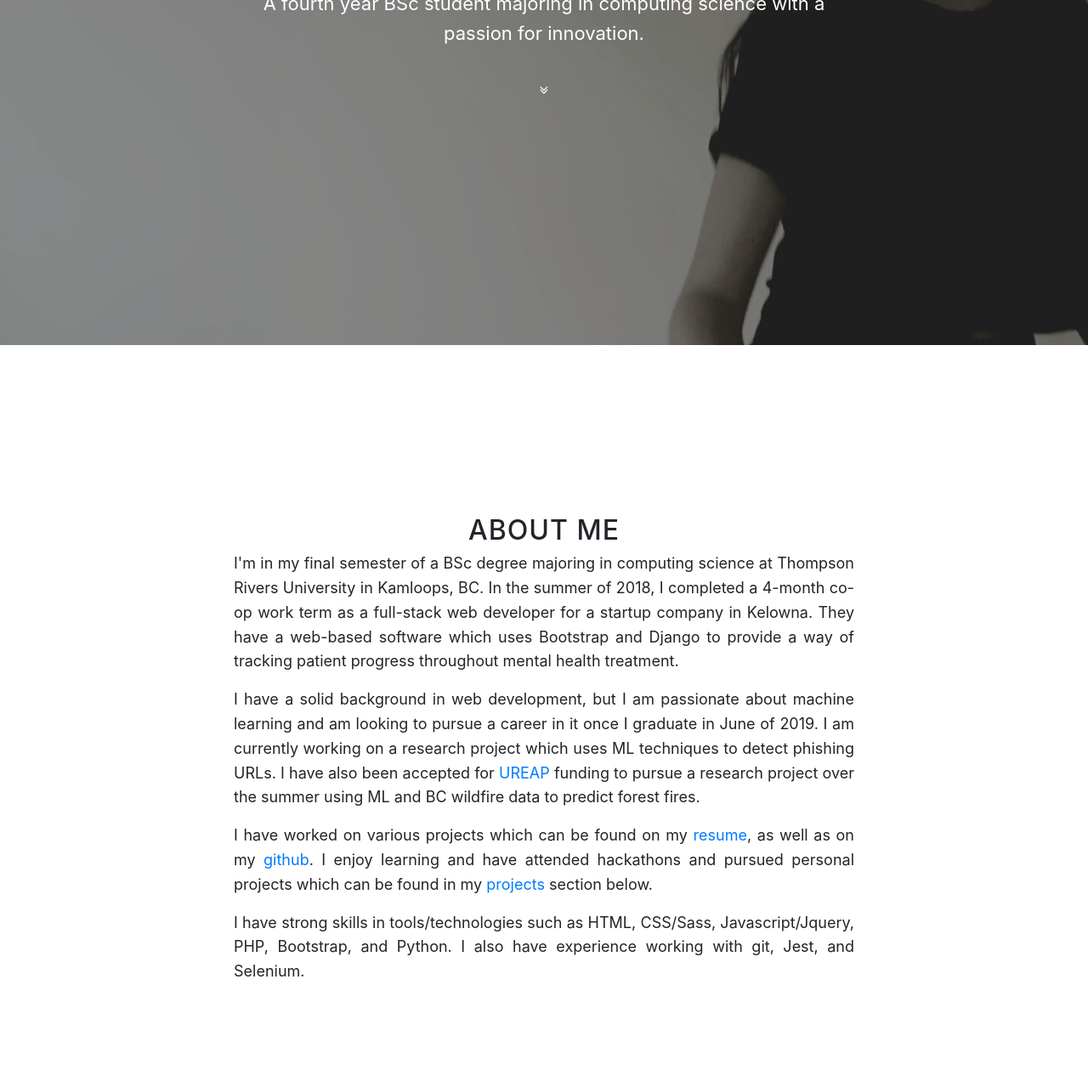
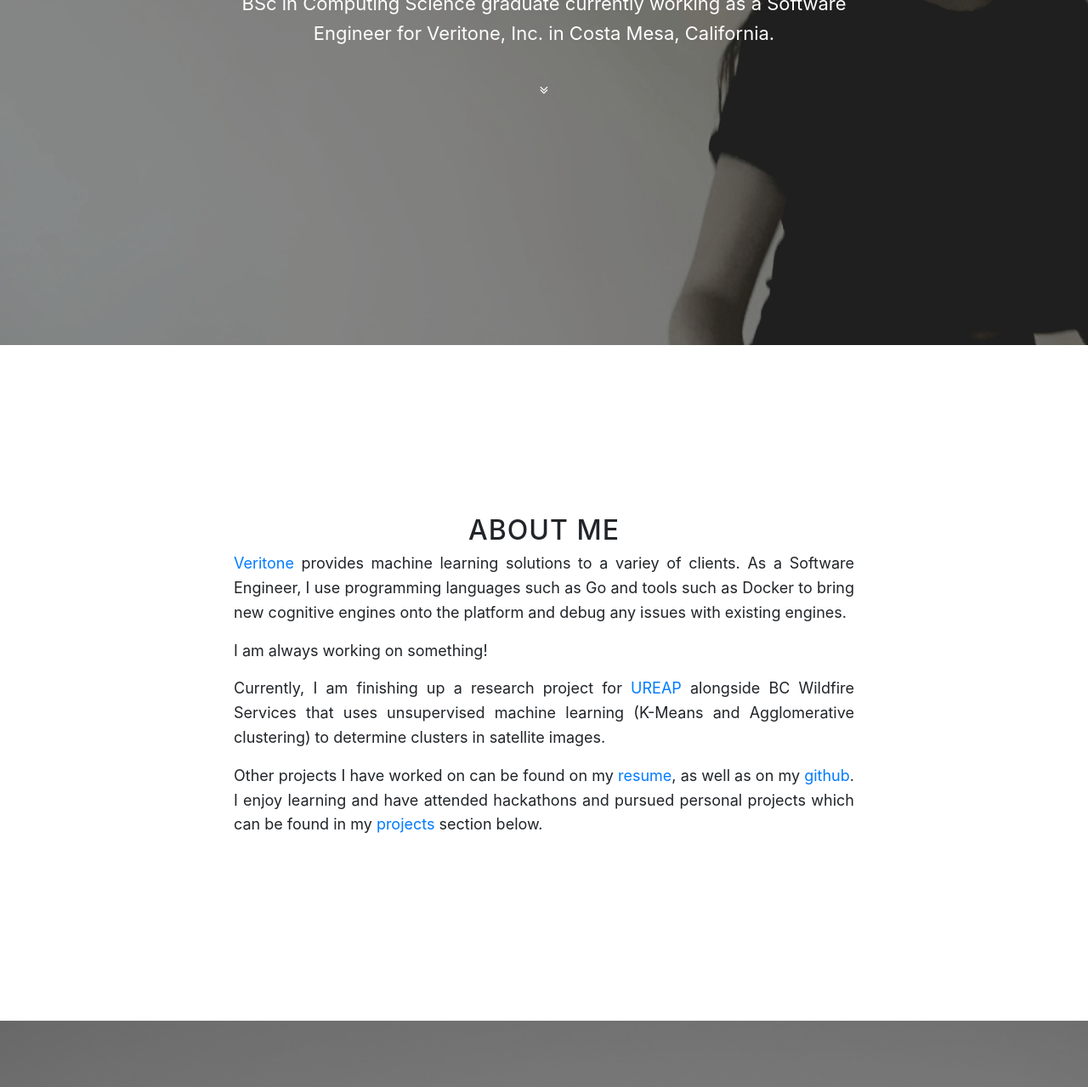
Before and after one commit to franarama/franarama.github.io, a website with bundled scripts: page index.html in a window 1280 px wide. Shown: the part 394-1673 px from the top of the page at 85% size. Built offline with nearby package versions, Linux system fonts and the light colour scheme; files whose address does not match are found by name.

Commit message:
Make updates

```diff
--- a/index.html
+++ b/index.html
@@ -58,9 +58,7 @@
                 <div class="row">
                     <div class="col-lg-8 mx-auto">
                         <h1 class="brand-heading">Hi, I'm Fran.</h1>
-                        <p class="intro-text">A fourth year BSc student majoring
-                            in computing science with a passion for
-                        innovation.</p>
+                        <p class="intro-text">BSc in Computing Science graduate currently working as a Software Engineer for Veritone, Inc. in Costa Mesa, California.</p>
                         <a href="#about" class="btn btn-circle page-scroll">
                             <i class="fa fa-angle-double-down animated"></i>
                         </a>
@@ -77,27 +75,25 @@
                 <div class="col-lg-8 mx-auto">
                     <h2>About Me</h2>
                     <p class="text-justify">
-                        I'm in my final semester of a BSc degree majoring in computing science at Thompson Rivers University in Kamloops, BC. In the summer of 2018, I completed a 4-month co-op work term as a full-stack web developer for a startup company in Kelowna. They have a web-based software which uses Bootstrap and Django to provide a way of tracking patient progress throughout mental health treatment.
+                        <a href="https://www.veritone.com/">Veritone</a> provides machine learning solutions to a variey of clients.
+                        As a Software Engineer, I use programming languages such as Go and tools such as Docker
+                        to bring new cognitive engines onto the platform and debug any issues with existing engines.
                     </p>
                     <p class="text-justify">
-                        I have a solid background in web development, but I am passionate about
-                        machine learning and am looking to pursue a career in it once I graduate
-                        in June of 2019. I am currently working on a research project which uses
-                        ML techniques to detect phishing URLs. I have also been accepted
-                        for <a href="https://www.tru.ca/research/undergraduate-research/ureap-award.html">UREAP</a>
-                        funding to pursue a research project over the summer using ML and BC wildfire data to predict
-                        forest fires.
+                        I am always working on something!
+                    </p>
                     <p class="text-justify">
-                        I have worked on various projects which can be found on my <a href="#download">resume</a>, as well as on my
+                        Currently, I am finishing up a research project for
+                        <a href="https://www.tru.ca/research/undergraduate-research/ureap-award.html">UREAP</a>
+                        alongside BC Wildfire Services
+                        that uses unsupervised machine learning (K-Means and Agglomerative clustering) to
+                        determine clusters in satellite images.
+                    <p class="text-justify">
+                        Other projects I have worked on can be found on my <a href="#download">resume</a>, as well as on my
                         <a href="https://www.github.com/franarama">github</a>.
                         I enjoy learning and have attended hackathons and pursued personal
                         projects which can be found in my
                         <a href="#projects">projects</a> section below.
-                    </p>
-                    <p class="text-justify">
-                        I have strong skills in tools/technologies such as
-                        HTML, CSS/Sass, Javascript/Jquery, PHP, Bootstrap, and Python.
-                        I also have experience working with git, Jest, and Selenium.
                     </p>
                 </div>
             </div>
@@ -117,10 +113,22 @@
           <div class="row">
             <div class="col-lg-4 col-md-6 col-sm-12 portfolio-item mt-3 mb-4">
               <div class="card h-100">
+                <a href="https://github.com/franarama/satellite-clustering" target="_blank"><img class="card-img-top" src="img/proj7.png" alt="" width="200" height="175"></a>
+                <div class="card-body">
+                  <h4 class="card-title">
+                    <a href="https://github.com/franarama/satellite-clustering" target="_blank">Satellite Image Clustering (2019)</a>
+                  </h4>
+                  <p class="card-text">Working with the BC Wildifire Services to perform K-Means and Agglomerative clustering on satellite images of Kamloops, BC. Image above is a clustered colormap of one of the satellite images.</p>
+                  <a href="https://github.com/franarama/satellite-clustering" class="text-center" target="_blank"><img src="img/github-logo.png"></a>
+                </div>
+             </div>
+            </div>
+            <div class="col-lg-4 col-md-6 col-sm-12 portfolio-item mt-3 mb-4">
+                    <div class="card h-100">
                       <a href="https://github.com/m-piechatzek/phishing_url_detector" target="_blank"><img class="card-img-top" src="img/proj1.jpg" alt="" width="200" height="175"></a>
                       <div class="card-body">
                         <h4 class="card-title">
-                    <a href="http://www.healthdatachallenge.com/" target="_blank">Detection of Phishing URLs Using Machine Learning (2019)</a>
+                          <a href="https://github.com/m-piechatzek/phishing_url_detector" target="_blank">Detection of Phishing URLs Using Machine Learning (2019)</a>
                         </h4>
                         <p class="card-text">Comparing efficiencies of classification algorithms to identify URLs as phishing or non-phishing by performing data preprocessing and feature extraction.</p>
                         <a href="https://github.com/m-piechatzek/phishing_url_detector" class="text-center" target="_blank"><img src="img/github-logo.png"></a>
```
Also changed, not shown: img/proj7.png (added), 1 other file. Lines whose indentation alone changed are shown as unchanged.
